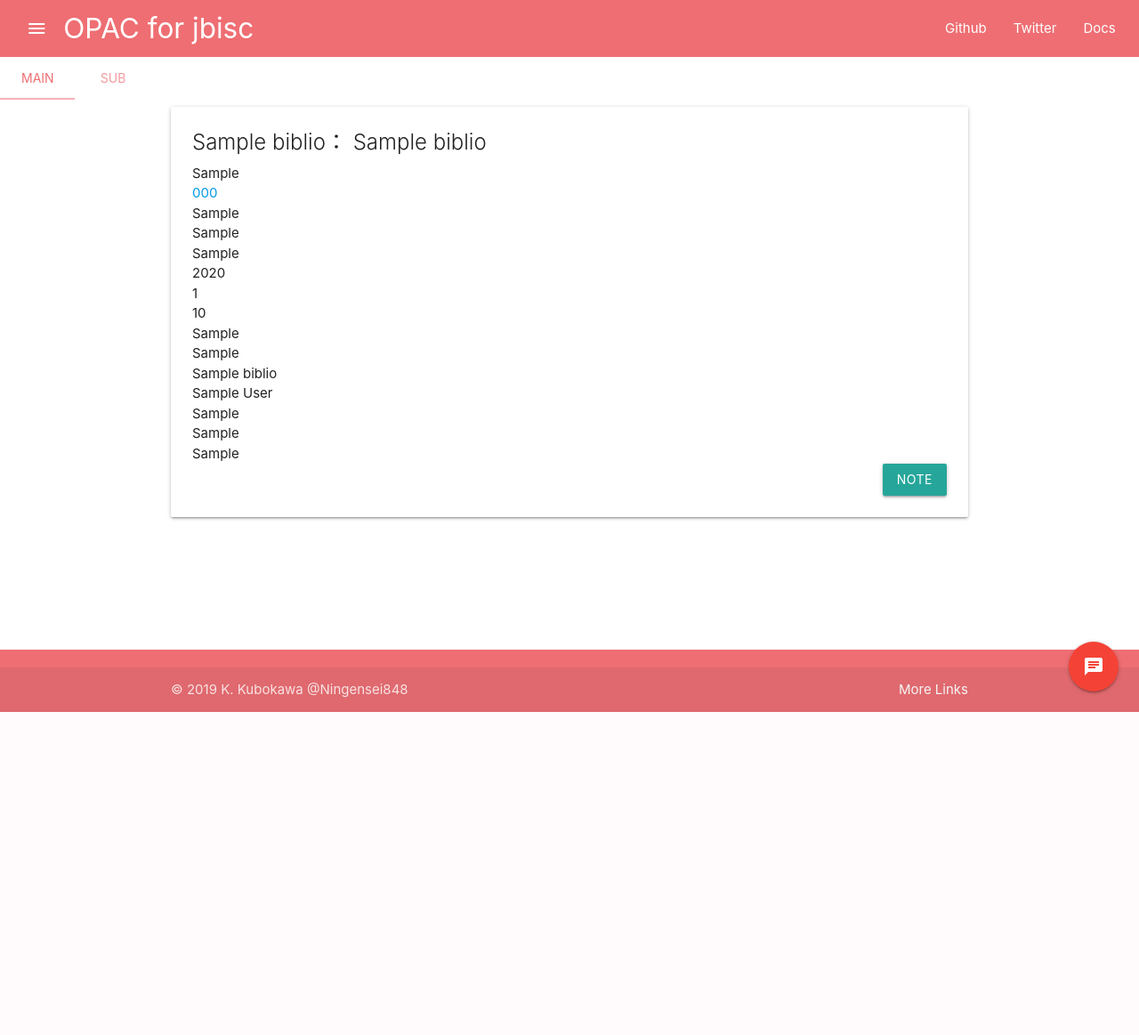
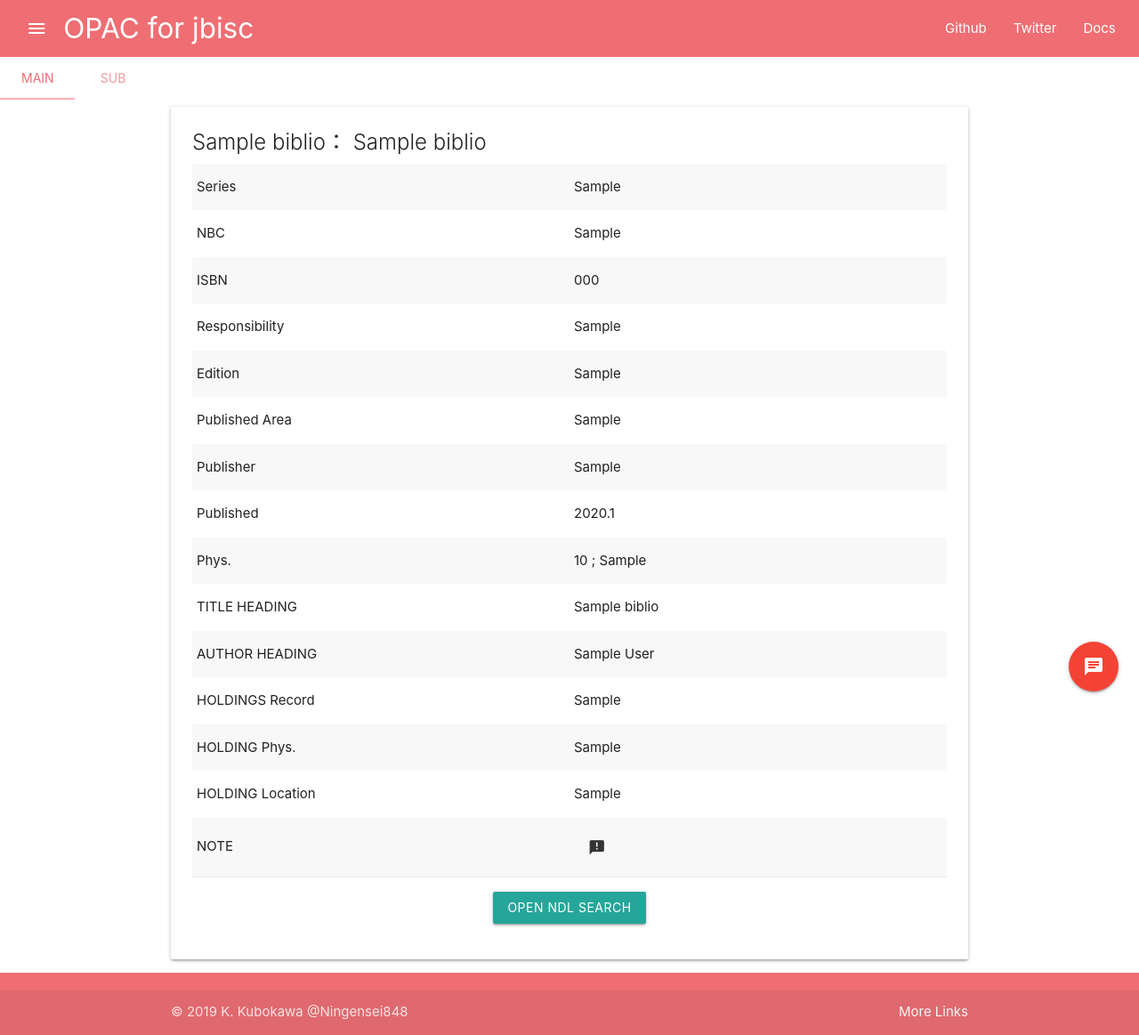
Before and after one commit to Ningensei848/CJE_OPAC, a Django app: a page that uses opac/templates/opac/base.html in a window 1280 px wide. Shown: the whole page at 89% size. Before the commit the page ends 800 px from the top, so only its background shows below. Run offline with Django 3.2, Linux system fonts and the light colour scheme; tables that the repository leaves empty hold one stand-in row (values such as "Sample post"); grey boxes labelled with a size stand in for pictures from a placeholder-image service; some libraries are stand-ins or nearby versions.

Commit message:
ADJUST: templateの表示画面を調整

```diff
--- a/opac/templates/opac/base.html
+++ b/opac/templates/opac/base.html
@@ -15,11 +15,11 @@
     <link href="https://fonts.googleapis.com/css?family=Black+Ops+One" rel="stylesheet">
     <link href="https://fonts.googleapis.com/icon?family=Material+Icons" rel="stylesheet">
     <!--Import materialize.css-->
-{#    <link type="text/css" rel="stylesheet" href="{% static 'opac/css/materialize.min.css' %}" media="screen,projection"/>#}
-{#    <link type="text/css" rel="stylesheet" href="{% static 'opac/css/nouislider.min.css' %}"/ >#}
+    {#    <link type="text/css" rel="stylesheet" href="{% static 'opac/css/materialize.min.css' %}" media="screen,projection"/>#}
+    {#    <link type="text/css" rel="stylesheet" href="{% static 'opac/css/nouislider.min.css' %}"/ >#}
     <!-- Compiled and minified CSS -->
     <link rel="stylesheet" href="https://cdnjs.cloudflare.com/ajax/libs/materialize/1.0.0/css/materialize.min.css">
-{#    <link type="text/css" rel="stylesheet" href="{% static 'opac/css/opac.css' %}"/>#}
+    {#    <link type="text/css" rel="stylesheet" href="{% static 'opac/css/opac.css' %}"/>#}
     <style>
       body {
         display: flex;
@@ -29,6 +29,15 @@
 
       main {
         flex: 1 0 auto;
+      }
+
+      table {
+        width: 100%;
+        table-layout: fixed;
+      }
+
+      table td {
+        overflow-wrap: break-word;
       }
     </style>
     <link rel="shortcut icon" href=""/> {# href属性にファビコンファイルのURIを記述 #}
--- a/opac/templates/opac/biblio_detail.html
+++ b/opac/templates/opac/biblio_detail.html
@@ -19,34 +19,116 @@
             {{ biblio.title }}
           {% endif %}
         </span>
-          {% if biblio.nbc %}<p>{{ biblio.nbc }}</p>{% endif %}
-          {% if biblio.isbn %}
-            <p><a href="https://iss.ndl.go.jp/books?rft.isbn={{ biblio.isbn }}">{{ biblio.isbn }}</a></p>{% endif %}
-          {% if biblio.responsibility %}<p>{{ biblio.responsibility }}</p>{% endif %}
-          {% if biblio.ed %}            <p>{{ biblio.ed }}</p>            {% endif %}
-          {% if biblio.publishedArea %} <p>{{ biblio.publishedArea }}</p> {% endif %}
-          {% if biblio.publisher %}     <p>{{ biblio.publishr }}</p>      {% endif %}
-          {% if biblio.publishedYear %} <p>{{ biblio.publishedYear }}</p> {% endif %}
-          {% if biblio.publishedMonth %}<p>{{ biblio.publishedMonth }}</p>{% endif %}
-          {% if biblio.page %}          <p>{{ biblio.page }}</p>          {% endif %}
-          {% if biblio.size %}          <p>{{ biblio.size }}</p>          {% endif %}
-          {% if biblio.series %}        <p>{{ biblio.series }}</p>        {% endif %}
+          <table class="striped responsive-table">
+            <tbody>
+            {% if biblio.series %}
+              <td>Series</td>
+              <td>{{ biblio.series }}</td>
+            {% endif %}
+            {% if biblio.nbc %}
+              <tr>
+                <td>NBC</td>
+                <td>{{ biblio.nbc }}</td>
+              </tr>
+            {% endif %}
+            {% if biblio.isbn %}
+              <tr>
+                <td>ISBN</td>
+                <td>{{ biblio.isbn }}</td>
+              </tr>
+            {% else %}
+              <tr>
+                <td>ISBN</td>
+                <td>（ISBNが与えられていません）</td>
+              </tr>
+            {% endif %}
+            {% if biblio.responsibility %}
+              <tr>
+                <td>Responsibility</td>
+                <td>{{ biblio.responsibility }}</td>
+              </tr>
+            {% endif %}
+            {% if biblio.ed %}
+              <tr>
+                <td>Edition</td>
+                <td>{{ biblio.ed }}</td>
+              </tr>
+            {% endif %}
+            {% if biblio.publishedArea %}
+              <td>Published Area</td>
+              <td>{{ biblio.publishedArea }}</td>
+            {% endif %}
+            {% if biblio.publisher %}
+              <tr>
+                <td>Publisher</td>
+                <td>{{ biblio.publisher }}</td>
+              </tr>
+            {% endif %}
+            {% if biblio.publishedYear %}
+              <td>Published</td>
+              <td>
+                {{ biblio.publishedYear }}{% if biblio.publishedMonth %}.{{ biblio.publishedMonth }}{% endif %}
+              </td>
+            {% endif %}
+            {% if biblio.page or biblio.size %}
+              <tr>
+                <td>Phys.</td>
+                <td>{% if biblio.page %}{{ biblio.page }}{% endif %}
+                  {% if biblio.size %} ; {{ biblio.size }}{% endif %}</td>
+              </tr>
+            {% else %}
+              <tr>
+                <td>Phys.</td>
+                <td>Not Found.</td>
+              </tr>
+            {% endif %}
 
-          {% if biblio.titleheading %}  <p>{{ biblio.titleheading }}</p>  {% endif %}
-          {% if biblio.authorheading %} <p>{{ biblio.authorheading }}</p> {% endif %}
-          {% if biblio.holdingsrecord %}<p>{{ biblio.holdingsrecord }}</p>{% endif %}
-          {% if biblio.holdingphys %}   <p>{{ biblio.holdingphys }}</p>   {% endif %}
-          {% if biblio.holdingloc %}    <p>{{ biblio.holdingloc }}</p>    {% endif %}
+            {% if biblio.titleheading %}
+              <tr>
+                <td>TITLE HEADING</td>
+                <td>{{ biblio.titleheading }}</td>
+              </tr>
+            {% endif %}
 
-          {% if biblio.note or biblio.isbn %}
-            <div class="right-align">
+            {% if biblio.authorheading %}
+              <tr>
+                <td>AUTHOR HEADING</td>
+                <td>{{ biblio.authorheading }}</td>
+              </tr>
+            {% endif %}
+
+            {% if biblio.holdingsrecord %}
+              <tr>
+                <td>HOLDINGS Record</td>
+                <td>{{ biblio.holdingsrecord }}</td>
+              </tr>
+            {% endif %}
+
+            {% if biblio.holdingphys %}
+              <tr>
+                <td>HOLDING Phys.</td>
+                <td>{{ biblio.holdingphys }}</td>
+              </tr>
+            {% endif %}
+            {% if biblio.holdingloc %}
+              <tr>
+                <td>HOLDING Location</td>
+                <td>{{ biblio.holdingloc }}</td>
+              </tr>
+            {% endif %}
             {% if biblio.note %}
               <!-- Modal Trigger -->
-              <a class="waves-effect waves-light btn modal-trigger"
-                 href="#modal_NOTE">Note</a>
+              <tr>
+                <td>NOTE</td>
+                <td>
+                  <a class="waves-effect waves-teal btn-flat modal-trigger" href="#modal_NOTE">
+                    <i class="material-icons">announcement</i>
+                  </a>
+                </td>
+              </tr>
               <!-- Modal Structure -->
               <div id="modal_NOTE" class="modal">
-                <div class="modal-content">
+                <div class="modal-content left-align">
                   <h4>NOTE</h4>
                   <p>{{ biblio.note }}</p>
                 </div>
@@ -55,8 +137,17 @@
                 </div>
               </div>
             {% endif %}
+            </tbody>
+          </table>
+
+          <div class="card-action">
+            <div class="center-align">
+              {% if biblio.isbn %}
+                <a class="waves-effect waves-light btn modal-trigger pulse" target=”_blank”
+                   href="https://iss.ndl.go.jp/books?rft.isbn={{ biblio.isbn }}">Open NDL Search</a>
+              {% endif %}
             </div>
-          {% endif %}  {# is_exist note OR isbn #}
+          </div>
         </div>
       </div>
     </div>
```
